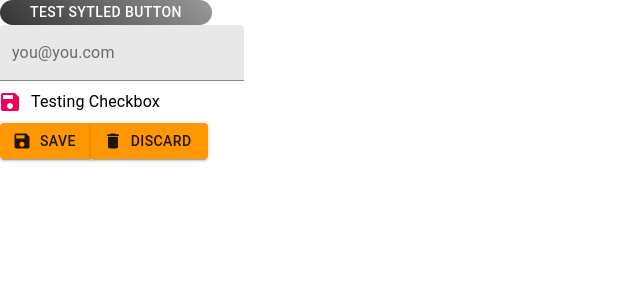
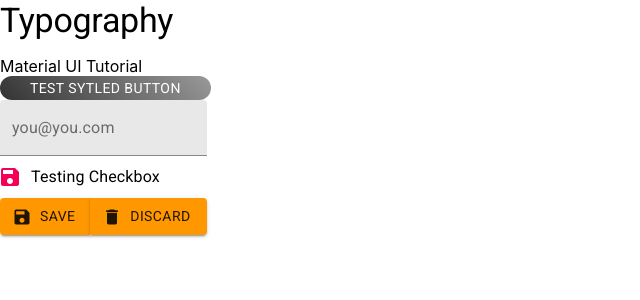
Before and after one commit to andyf016/material-ui-react-tutorial, a React (Create React App) app: page / in a window 1280 px wide. Shown: the top 300 px of the page, without its empty margins (0-640 px from the left). Built offline with nearby package versions, Linux system fonts and the light colour scheme.

Commit message:
working on containers and grids

```diff
--- a/package.json
+++ b/package.json
@@ -8,6 +8,7 @@
     "@testing-library/jest-dom": "^5.11.9",
     "@testing-library/react": "^11.2.5",
     "@testing-library/user-event": "^12.7.0",
+    "fontsource-roboto": "^4.0.0",
     "react": "^17.0.1",
     "react-dom": "^17.0.1",
     "react-scripts": "4.0.2",
--- a/src/App.js
+++ b/src/App.js
@@ -8,8 +8,17 @@
 import TextField from "@material-ui/core/TextField"
 import { makeStyles, ThemeProvider, createMuiTheme} from "@material-ui/core/styles"
 import { orange } from '@material-ui/core/colors'
+import 'fontsource-roboto'
+
+import Typography from '@material-ui/core/Typography'
 
 const theme = createMuiTheme({
+  typography:{
+    h2: {
+      fontSize: 34,
+      marginBottom: 15
+    }
+  },
   palette:{
     primary: {
       main: orange[500],
@@ -58,6 +67,12 @@
   return (
     <ThemeProvider theme={theme}>
     <div className='App'>
+      <Typography variant="h2" component="div">
+        Typography
+      </Typography>
+      <Typography variant="subtitle">
+        Material UI Tutorial
+      </Typography><br/>
       <ButtonStyled /> <br/>
       <TextField
         variant='filled'
```
Also changed, not shown: 1 other file (tests, documents, lock files or other folders).
